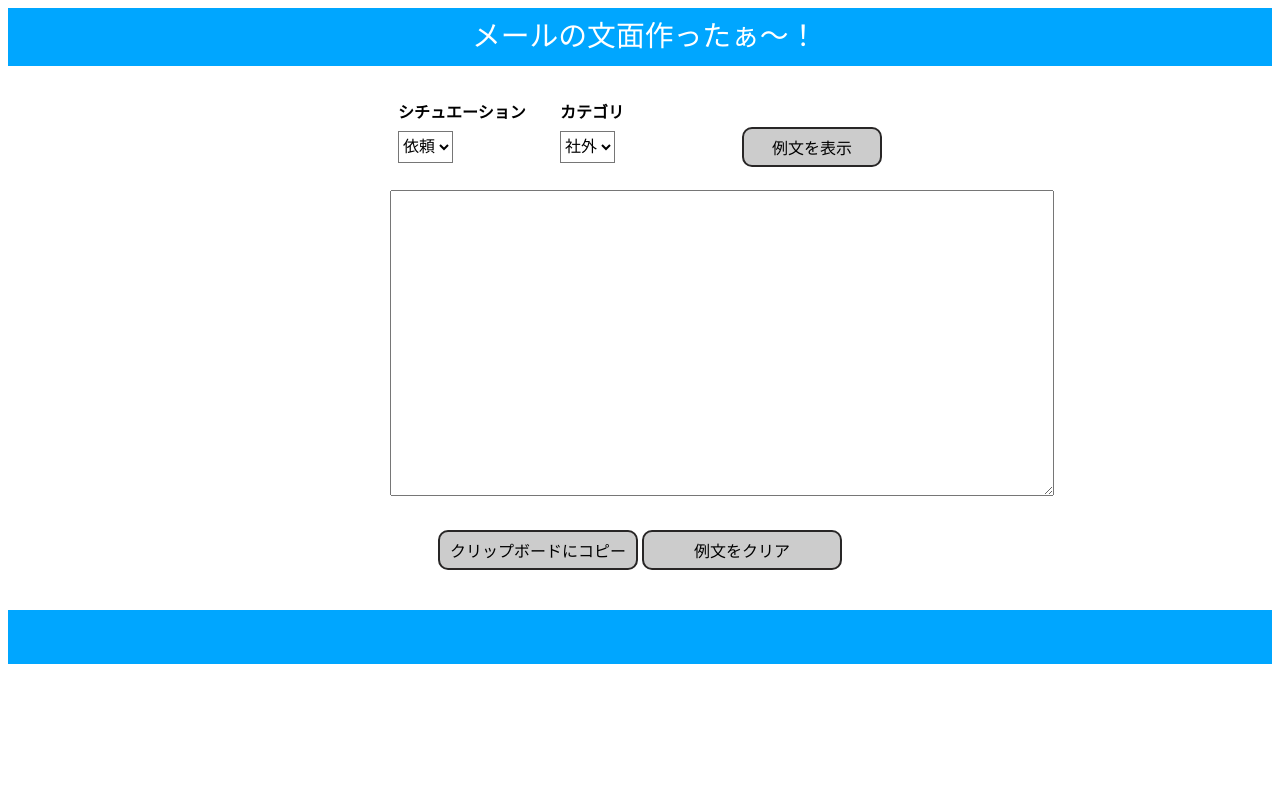
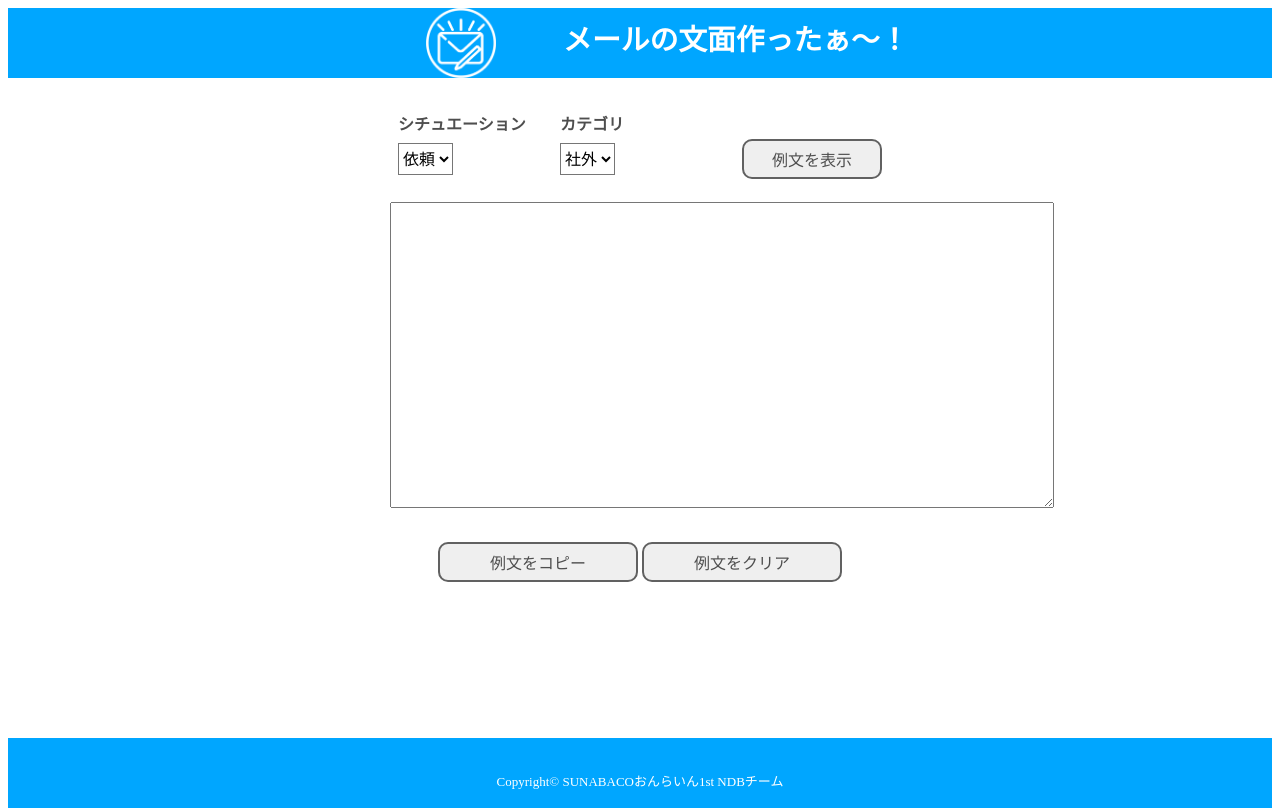
Before and after one commit to SASA-nishiki/graduation, a Flask app: page / in a window 1280 px wide. Before the commit the page ends 664 px from the top, so only its background shows below. Run offline with Flask 2, Linux system fonts and the light colour scheme; data comes from the database, SQL or seed files in the repository.

Commit message:
スタイルを調整しました

```diff
--- a/static/style.css
+++ b/static/style.css
@@ -1,7 +1,7 @@
 header {
     text-align: center;
     margin-left: 0em;
-    text-indent: -2.8em;
+    text-indent: 1.2em;
     font-size: 180%;
     line-height: 2em;
     color: white;
@@ -10,11 +10,12 @@ header {
 
 header p {
     display: inline;
-    margin-left: 90px;
+    margin-right: 40px;
+    font-weight: bold;
 }
 
 header img {
-    margin-right: 7px;
+    margin: 0px 60px;
     height: 70px;
     width: 70px;
     vertical-align: middle;
@@ -45,21 +46,23 @@ main table {
 
 main .shortButton {
     border-radius: 10px;
-    background-color: #ccc;
-    border: solid 2px rgb(40, 38, 38);
+    background-color: #efefef;
+    border: solid 2px #616161;
     margin-left: 20px;
     width: 140px;
     height: 40px;
     font-size: 16px;
+    color: #4e4e4e;
 }
 
 main .button {
     border-radius: 10px;
-    background-color: #ccc;
-    border: solid 2px rgb(40, 38, 38);
+    background-color: #efefef;
+    border: solid 2px #616161;
     width: 200px;
     height: 40px;
     font-size: 16px;
+    color: #4e4e4e;
 }
 
 main .twobuttons {
@@ -68,6 +71,7 @@ main .twobuttons {
     margin-right: auto;
     margin-bottom: 40px;
     text-align: center;
+    color: #4e4e4e;
 }
 
 main select {
@@ -95,8 +99,37 @@ main th {
     text-align: left;
     width: 170px;
     margin-top: 5x;
+    color: #4e4e4e;
 }
 
 footer {
     background-color: #00a6ff;
+    height:70px;
+    width:100%;
+    position:absolute;
+    bottom:0;
 }
+
+footer p {
+    padding: 20px 0px;
+    text-align: center;
+    font-size: small;
+    color: #fff;
+    }
+
+html,body {
+    height: 100%;
+    }
+
+#wrapper {
+    width: 100%;
+    position:relative;
+    min-height: 100%;
+    }
+
+.inner{
+    padding-bottom:70px;
+   }
+p.window{
+    color: #4e4e4e;
+}
--- a/templates/contents.html
+++ b/templates/contents.html
@@ -1,10 +1,12 @@
 {% extends 'base.html' %}
 {% block content %}
-
+<div id="wrapper">
 <header>
+    <img src="../static/header_pic.png" alt="メールの文面作った〜のアイコン">
     <p>メールの文面作ったぁ〜！</p>
 </header>
 
+<div class="inner">
 <main>
     <div class="top_table">
         <table>
@@ -37,17 +39,16 @@
         <textarea id="Target" cols="80" rows="20"></textarea>
     </div>
     <div class="twobuttons">
-        <button onclick="copyToClipboard()" class="button">クリップボードにコピー</button>
+        <button onclick="copyToClipboard()" class="button">例文をコピー</button>
 
         <button id="clr" class="button">例文をクリア</button>
     </div>
 
 </main>
+</div>
 <footer>
-    <br>
-    <br>
-    <br>
+    <p>Copyright&copy; SUNABACOおんらいん1st NDBチーム</p>
 </footer>
-<br>
+</div>
 
 {% endblock %}
--- a/templates/window.html
+++ b/templates/window.html
@@ -10,7 +10,7 @@
         {% endif %}
     {% endfor %}
 </form>
-
+<br>
     <button id="button2" class="shortButton">例文を表示</button>
-
+<p class="window">メールの文例の詳細を選んでください。</p>
 {% endblock %}
```
Also changed, not shown: static/header_pic.png.
